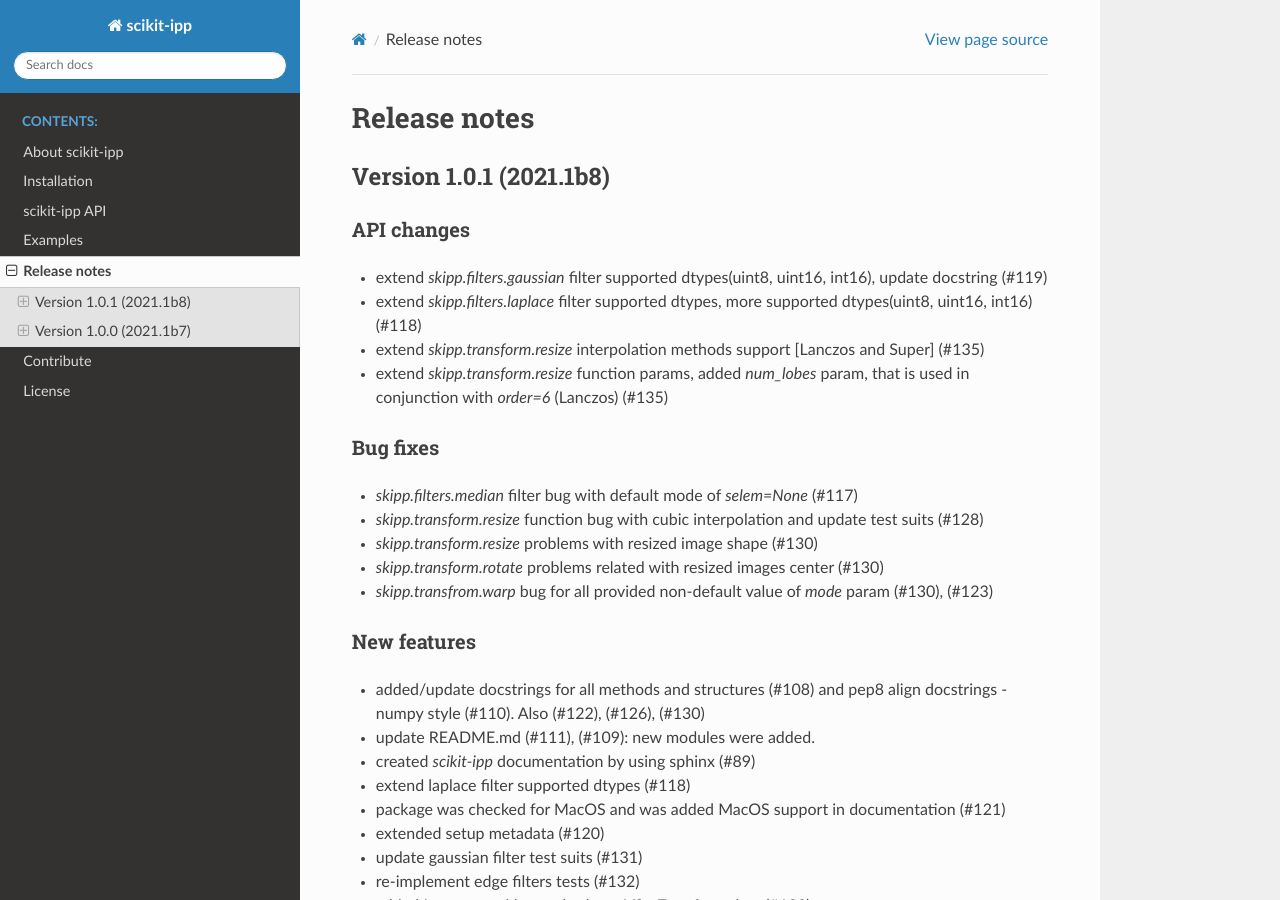
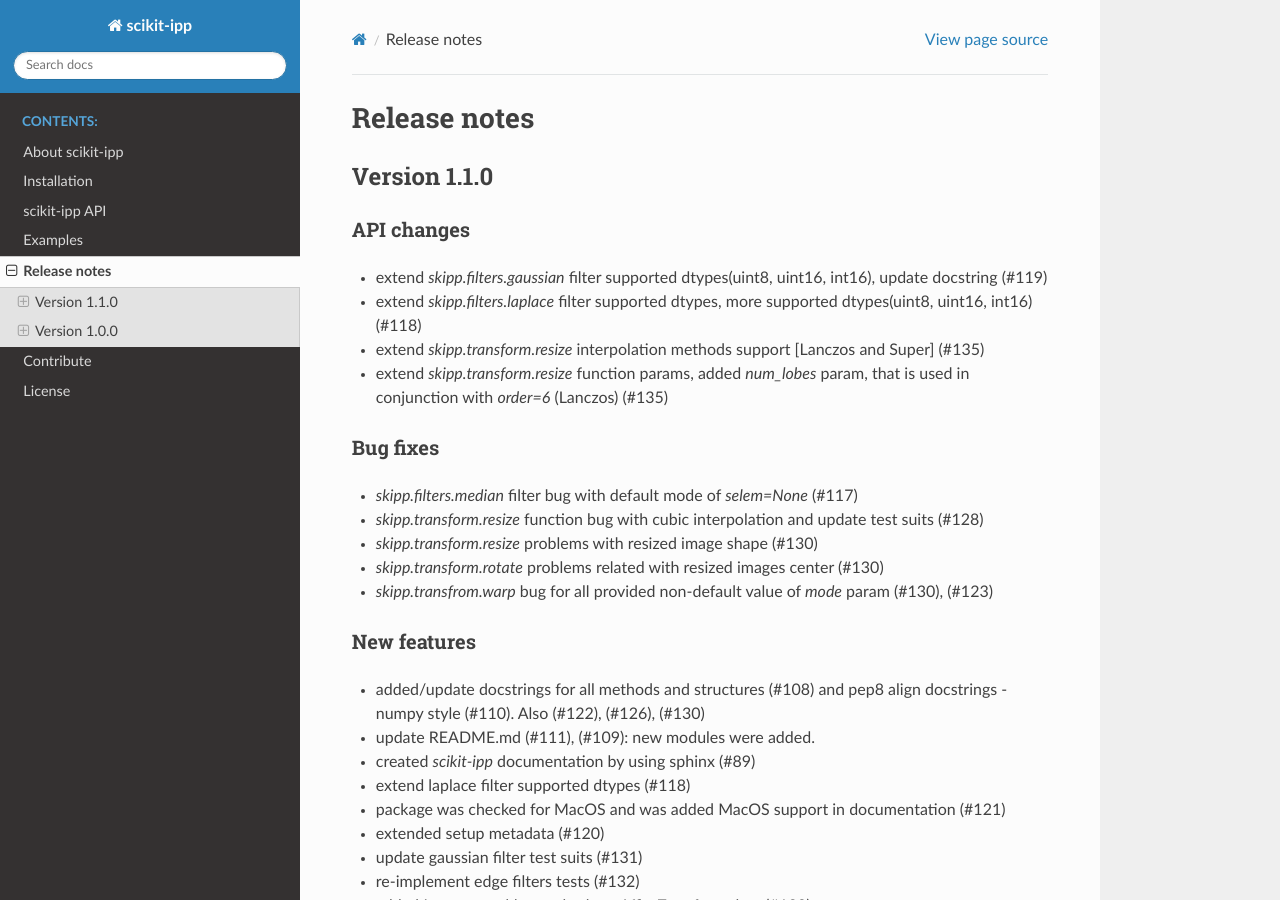
Before and after one commit to IntelPython/scikit-ipp, a Sphinx documentation site: the page built from doc/release_notes.rst, in a window 1280 px wide and 900 px high. Built offline with Sphinx 7.4.7 and the Read the Docs theme 2.0.0, drawn with Linux system fonts in a browser that asks for light colours; some of the changed text lies outside the part shown.

Commit message:
changed version number (#137)
`1.1.0`

```diff
--- a/doc/release_notes.rst
+++ b/doc/release_notes.rst
@@ -2,8 +2,8 @@
 =============
 
 
-Version 1.0.1 (2021.1b8)
-------------------------
+Version 1.1.0
+-------------
 
 API changes
 ^^^^^^^^^^^
@@ -296,8 +296,8 @@
   + update parameterized `test_resize_without_antialiasing` test suit for checking `transform.resize` with `Lanczos` interpolation method
 
 
-Version 1.0.0 (2021.1b7)
-------------------------
+Version 1.0.0
+-------------
 
 
 New Features
--- a/skipp/_version.py
+++ b/skipp/_version.py
@@ -1 +1 @@
-__version__ = '1.0.1'
+__version__ = '1.1.0'
```
Also changed, not shown: 1 other file.
